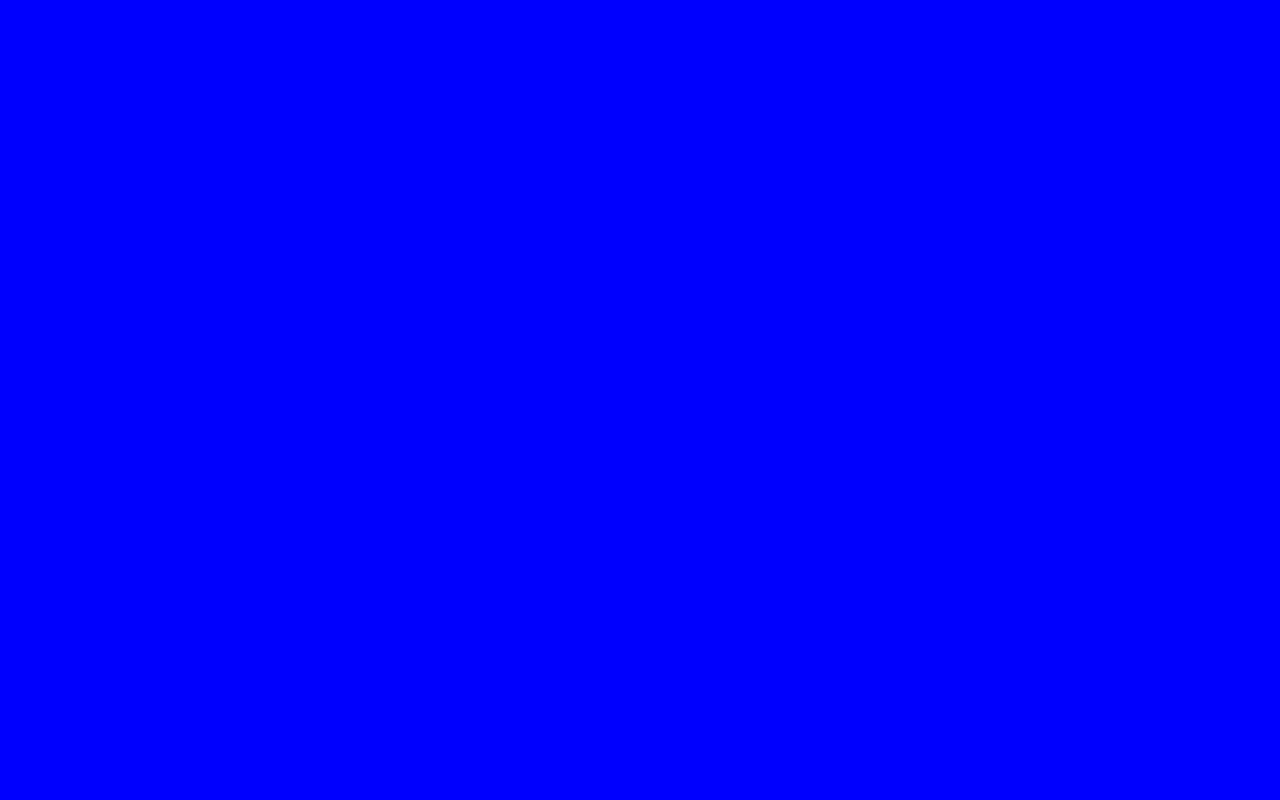
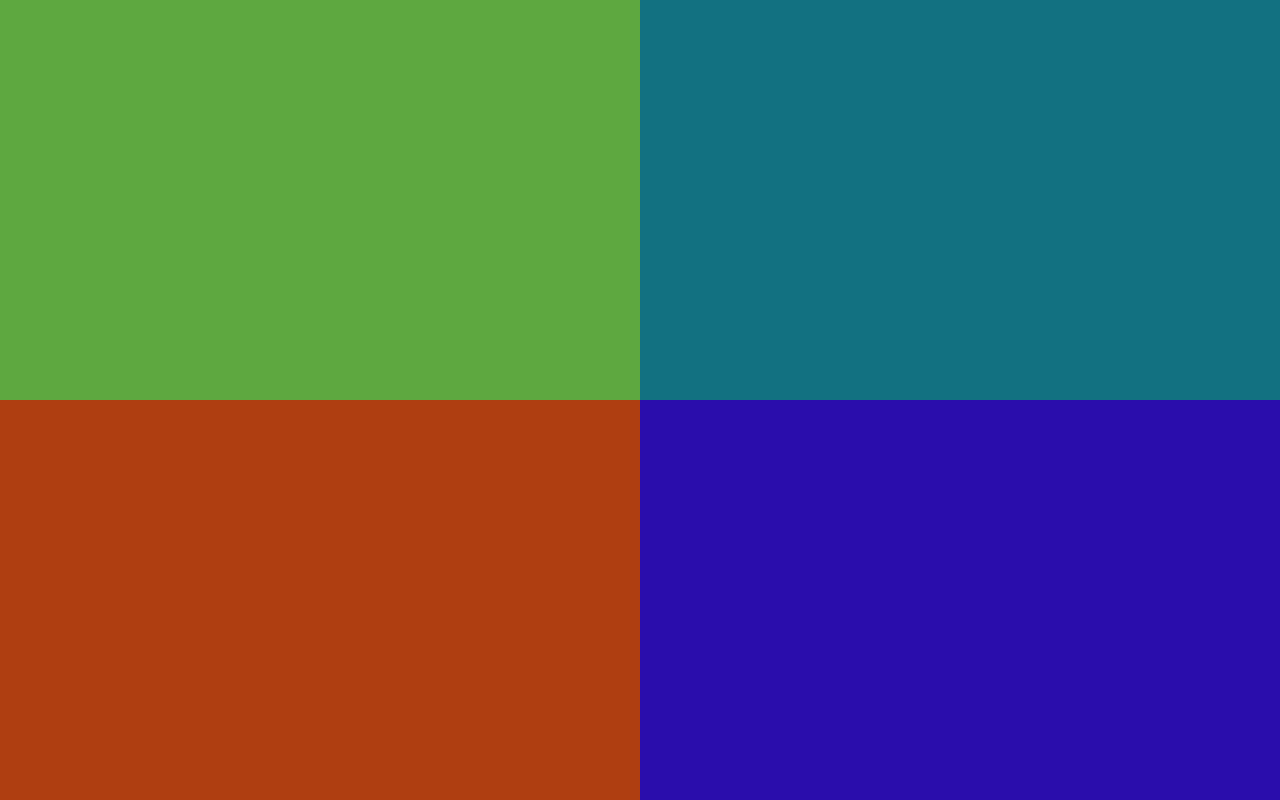
Before and after one commit to gseals/tamagotchi, a website built with webpack: page src/index.html in a window 1280 px wide. Built offline with nearby package versions, Linux system fonts and the light colour scheme.

Commit message:
adding new files and such. no functions

```diff
--- a/src/index.html
+++ b/src/index.html
@@ -1,15 +1,17 @@
 <!DOCTYPE html>
 <html lang="en">
 <head>
-  <meta charset="UTF-8">
-  <meta name="viewport" content="width=device-width, initial-scale=1.0">
-  <meta http-equiv="X-UA-Compatible" content="ie=edge">
-  <link rel="icon" href="https://encrypted-tbn0.gstatic.com/images?q=tbn:ANd9GcSucefbX_4bR6J0iId7ibJForuslsk_bquAuVErTHSC5f9tBuEE">
-  <title>Tamagatchi</title>
+  <meta charset="utf-8">
+  <title>Tamagotchi</title>
 </head>
 <body>
-
-
-
+  <div id="app">
+    <div id="progress"></div>
+    <div id="eat" class="quad"></div>
+    <div id="play" class="quad"></div>
+    <div id="fight" class="quad"></div>
+    <div id="sleep" class="quad"></div>
+    <div id="pet"></div>
+  </div>
 </body>
 </html>
--- /dev/null
+++ b/src/javascripts/components/eat/eat.js
@@ -0,0 +1,2 @@
+// eslint-disable-next-line no-unused-vars
+import util from '../../helpers/utilities';
--- /dev/null
+++ b/src/javascripts/components/eat/eat.scss
@@ -0,0 +1,5 @@
+#eat {
+  background: rgb(94, 168, 64);
+  top:0;
+  left:0;
+}
--- /dev/null
+++ b/src/javascripts/components/fight/fight.scss
@@ -0,0 +1,5 @@
+#fight {
+  background: rgb(175, 62, 17);
+  top:50%;
+  left:0;
+}
--- /dev/null
+++ b/src/javascripts/components/play/play.scss
@@ -0,0 +1,5 @@
+#play {
+  background: rgb(18, 113, 129);
+  top:0;
+  left:50%;
+}
--- /dev/null
+++ b/src/javascripts/components/sleep/sleep.scss
@@ -0,0 +1,5 @@
+#sleep {
+  background: rgb(42, 13, 172);
+  top:50%;
+  left:50%;
+}
--- /dev/null
+++ b/src/javascripts/helpers/utilities.js
@@ -0,0 +1,5 @@
+const printToDom = (divId, toPrint) => {
+  document.getElementById(divId).innterHTML = toPrint;
+};
+
+export default { printToDom };
--- a/src/javascripts/main.js
+++ b/src/javascripts/main.js
@@ -1,3 +1,9 @@
 import '../styles/main.scss';
 
+const init = () => {
+
+};
+
+init();
+
 console.log('hi');
--- a/src/styles/main.scss
+++ b/src/styles/main.scss
@@ -1,3 +1,17 @@
-body {
-    background-color: blue;
-  }
+@import "../javascripts/components/eat/eat.scss";
+@import "../javascripts/components/fight/fight.scss";
+@import "../javascripts/components/play/play.scss";
+@import "../javascripts/components/sleep/sleep.scss";
+
+
+html, body {
+    height: 100%;
+    padding: 0;
+    margin: 0;
+}
+
+div {
+    width: 50%;
+    height: 50%;
+    position:fixed;
+}
```
Also changed, not shown: src/javascripts/components/fight/fight.js (added), src/javascripts/components/play/play.js (added), src/javascripts/components/sleep/sleep.js (added).
